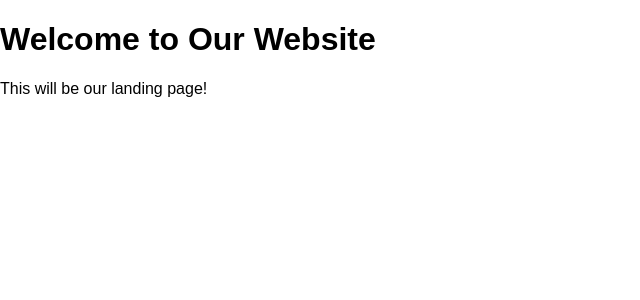
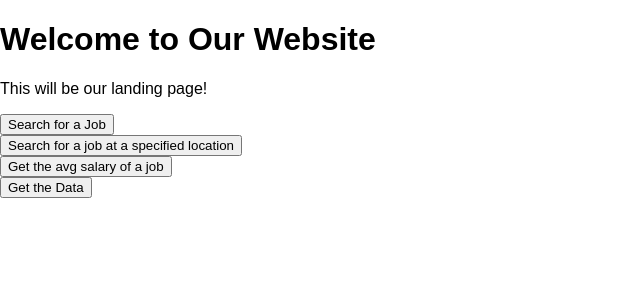
Before and after one commit to Tristan6/info343-group-project, a React (Create React App) app: page / in a window 1280 px wide. Shown: the top 300 px of the page, without its empty margins (0-640 px from the left). Built offline with nearby package versions, Linux system fonts and the light colour scheme; no server answers.

Commit message:
add buttons to test queries from API

```diff
--- a/src/App.js
+++ b/src/App.js
@@ -1,6 +1,67 @@
 import React, { Component } from 'react';
+import key from './key';
 
 class App extends Component {
+    constructor(props) {
+        super(props);
+        //initialize state
+        this.state = {
+            results: [],
+            jobTerm: null,
+            locationTerm: null,
+            hiring: false,
+            errorMessage: undefined
+        };
+    }
+
+    getData(job, location, hiring) {
+        let url = 'https://data.usajobs.gov/api/search?Keyword=' + job;
+        if (location) {
+            url = url + '&' + location;
+        }
+
+        fetch(url, {
+            headers: {
+                "Host": 'data.usajobs.gov',
+                "User-Agent": key.userAgent,
+                "Authorization-Key": key.authorizationKey
+            }
+        })
+            .then((response) => (response.json()))
+            .then((data) => {
+                this.setState({ results: data.SearchResult.SearchResultItems })
+            })
+            .catch((err) => {
+                this.setState({ errorMessage: err.message });
+            })
+    }
+
+    // Attach to job/skill keyword search bar
+    handleJobChange(job) {
+        this.setState({ jobTerm: job });
+    }
+
+    // Attach to location search bar
+    handleLocationChange(job, location) {
+        // Converting the location into an API acceptable format
+        if (location.indexOf(',') > -1) {
+            let city = location.substring(0, location.indexOf(',') + 1);
+            let state = location.substring((location.indexOf(',') + 2));
+            location = city + '%20' + state;
+            this.setState({ jobTerm: job, locationTerm: location });
+        }
+    }
+
+    // Attach to 'hiring' tab search bar
+    handleHiringManagers(job) {
+        this.setState({ jobTerm: job, hiring: true });
+    }
+
+    //
+    handleClick() {
+        this.getData(this.state.jobTerm, this.state.locationTerm, this.state.hiring);
+    }
+
     render() {
         return (
             <div className="App">
@@ -10,6 +71,18 @@ class App extends Component {
                 <p className="App-intro">
                     This will be our landing page!
                 </p>
+                <div>
+                    <button onClick={() => this.handleJobChange('Software Engineering')}>Search for a Job</button>
+                </div>
+                <div>
+                    <button onClick={() => this.handleLocationChange('Software Engineering', 'Atlanta, Georgia')}>Search for a job at a specified location</button>
+                </div>
+                <div>
+                    <button onClick={() => this.handleHiringManagers('Software Engineering')}>Get the avg salary of a job</button>
+                </div>
+                <div>
+                    <button onClick={() => this.handleClick('Software Engineering', 'Atlanta, Georgia')}>Get the Data</button>
+                </div>
             </div>
         );
     }
```
Also changed, not shown: 1 other file (tests, documents, lock files or other folders).
